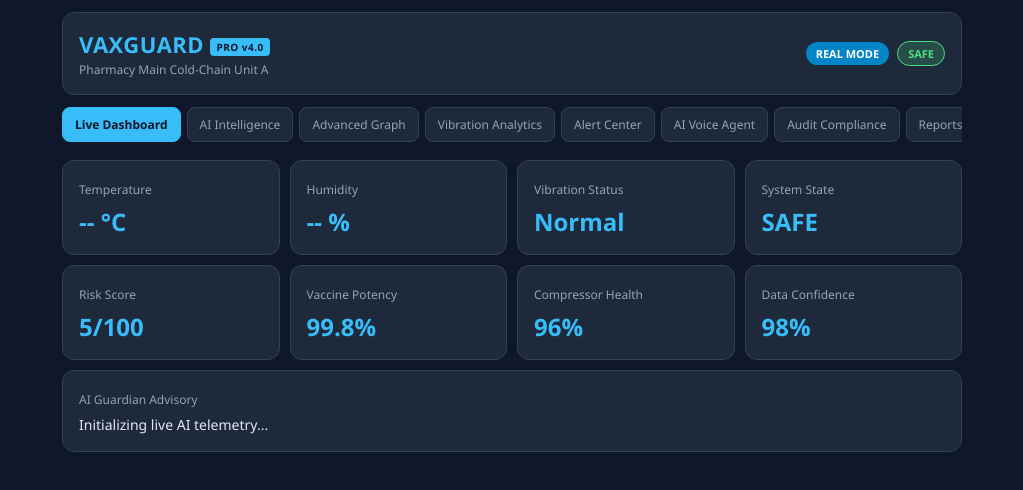
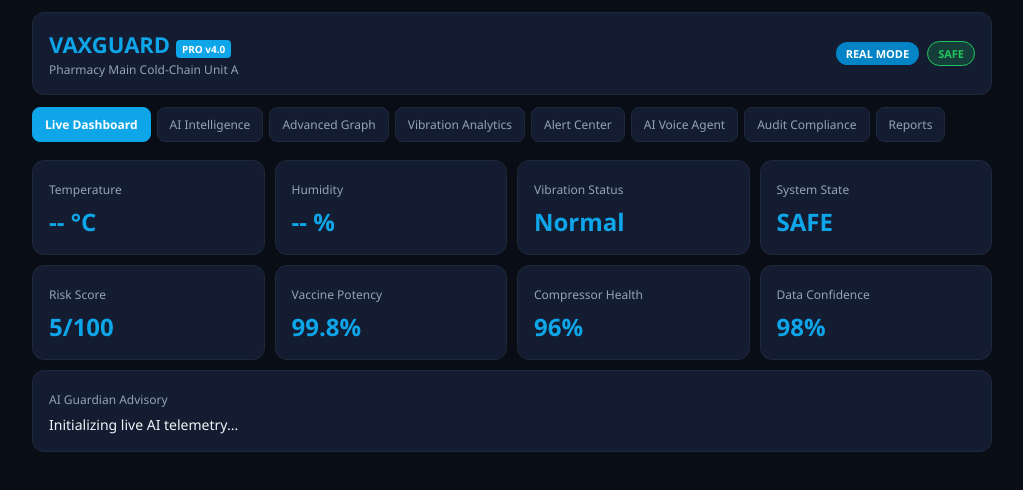
Before and after one commit to SHREESH-S/vaxguard-cloud, a website: page public/index.html in a window 1280 px wide. Shown: the whole page, without its empty margins (128-1151 px from the left). Drawn offline with nearby package versions, Linux system fonts and the light colour scheme.

Commit message:
Refactor CSS variables and styles
Updated CSS variables and styles for improved design consistency and readability.

```diff
--- a/public/style.css
+++ b/public/style.css
@@ -1,44 +1,42 @@
 :root {
-  --bg-main: #0f172a;
-  --bg-card: #1e293b;
-  --text-main: #e2e8f0;
+  --bg-main: #090d16;
+  --bg-card: #131c31;
+  --text-main: #f1f5f9;
   --text-muted: #94a3b8;
-  --accent: #38bdf8;
-  --safe: #4ade80;
-  --warn: #fbbf24;
-  --critical: #f87171;
-  --border: #334155;
+  --accent: #0ea5e9;
+  --safe: #22c55e;
+  --warn: #eab308;
+  --critical: #ef4444;
+  --border: #1e293b;
 }
 
 * { box-sizing: border-box; margin: 0; padding: 0; font-family: 'Segoe UI', system-ui, sans-serif; }
 body { background-color: var(--bg-main); color: var(--text-main); padding: 12px; }
 
-.app-container { max-width: 900px; margin: 0 auto; }
-
+.app-container { max-width: 960px; margin: 0 auto; }
 .app-header { display: flex; justify-content: space-between; align-items: center; background: var(--bg-card); padding: 16px; border-radius: 12px; border: 1px solid var(--border); margin-bottom: 12px; }
-.brand h1 { font-size: 22px; color: var(--accent); letter-spacing: 0.5px; }
+.brand h1 { font-size: 22px; color: var(--accent); }
 .brand p { font-size: 12px; color: var(--text-muted); margin-top: 2px; }
-.badge { background: var(--accent); color: var(--bg-main); font-size: 10px; padding: 2px 6px; border-radius: 4px; font-weight: bold; vertical-align: middle; }
+.badge { background: var(--accent); color: #fff; font-size: 10px; padding: 2px 6px; border-radius: 4px; font-weight: bold; }
 
 .header-status { display: flex; gap: 8px; align-items: center; }
 .status-badge { font-size: 11px; font-weight: bold; padding: 4px 10px; border-radius: 20px; }
 .status-badge.real { background: #0284c7; color: #fff; }
-.status-badge.demo { background: #d97706; color: #fff; }
-.status-badge.safe { background: rgba(74, 222, 128, 0.2); color: var(--safe); border: 1px solid var(--safe); }
-.status-badge.warn { background: rgba(251, 191, 36, 0.2); color: var(--warn); border: 1px solid var(--warn); }
-.status-badge.crit { background: rgba(248, 113, 113, 0.2); color: var(--critical); border: 1px solid var(--critical); }
+.status-badge.safe { background: rgba(34, 197, 94, 0.2); color: var(--safe); border: 1px solid var(--safe); }
+.status-badge.warn { background: rgba(234, 179, 8, 0.2); color: var(--warn); border: 1px solid var(--warn); }
+.status-badge.crit { background: rgba(239, 68, 68, 0.2); color: var(--critical); border: 1px solid var(--critical); }
 
 .nav-tabs { display: flex; gap: 6px; overflow-x: auto; padding-bottom: 6px; margin-bottom: 12px; }
-.tab-btn { background: var(--bg-card); color: var(--text-muted); border: 1px solid var(--border); padding: 8px 12px; border-radius: 8px; font-size: 12px; cursor: pointer; white-space: nowrap; transition: 0.2s; }
-.tab-btn.active { background: var(--accent); color: var(--bg-main); font-weight: bold; border-color: var(--accent); }
+.tab-btn { background: var(--bg-card); color: var(--text-muted); border: 1px solid var(--border); padding: 8px 12px; border-radius: 8px; font-size: 12px; cursor: pointer; white-space: nowrap; }
+.tab-btn.active { background: var(--accent); color: #fff; font-weight: bold; border-color: var(--accent); }
 
-.emergency-banner { background: rgba(248, 113, 113, 0.2); border: 1px solid var(--critical); color: var(--critical); padding: 12px; border-radius: 8px; margin-bottom: 12px; font-size: 13px; font-weight: bold; text-align: center; }
+.emergency-banner { background: rgba(239, 68, 68, 0.2); border: 1px solid var(--critical); color: var(--critical); padding: 12px; border-radius: 8px; margin-bottom: 12px; font-size: 13px; font-weight: bold; text-align: center; }
 .emergency-banner.hidden { display: none; }
 
 .screen { display: none; }
 .screen.active { display: block; }
 
-.grid-dashboard { display: grid; grid-template-columns: repeat(auto-fit, minmax(200px, 1fr)); gap: 10px; }
+.grid-dashboard { display: grid; grid-template-columns: repeat(auto-fit, minmax(210px, 1fr)); gap: 10px; }
 .card { background: var(--bg-card); border: 1px solid var(--border); border-radius: 12px; padding: 16px; }
 .card.full-width { grid-column: 1 / -1; }
 .card-label { font-size: 12px; color: var(--text-muted); }
@@ -48,6 +46,7 @@ body { background-color: var(--bg-main); color: var(--text-main); padding: 12px;
 .insight-p { font-size: 13px; color: var(--text-muted); line-height: 1.5; margin-top: 6px; }
 .insight-grid { display: grid; grid-template-columns: 1fr 1fr; gap: 10px; margin-top: 12px; font-size: 13px; }
 
+.chart-container { position: relative; height: 280px; width: 100%; margin-top: 10px; }
 .analytics-row { display: flex; justify-content: space-around; margin-top: 12px; font-size: 13px; color: var(--text-muted); background: rgba(0,0,0,0.2); padding: 8px; border-radius: 6px; }
 
 .scroll-list { max-height: 300px; overflow-y: auto; font-size: 12px; background: rgba(0,0,0,0.2); border-radius: 8px; padding: 10px; margin-top: 10px; }
@@ -60,14 +59,10 @@ body { background-color: var(--bg-main); color: var(--text-main); padding: 12px;
 .chat-input-row { display: flex; gap: 8px; }
 .chat-input-row input { flex: 1; background: var(--bg-main); border: 1px solid var(--border); padding: 10px; border-radius: 8px; color: var(--text-main); }
 
-.btn { background: var(--accent); color: var(--bg-main); border: none; padding: 10px 16px; border-radius: 8px; font-weight: bold; cursor: pointer; font-size: 13px; margin-top: 8px; }
+.btn { background: var(--accent); color: #fff; border: none; padding: 10px 16px; border-radius: 8px; font-weight: bold; cursor: pointer; font-size: 13px; margin-top: 8px; }
 .btn-alt { background: var(--border); color: var(--text-main); }
 .btn-row { display: flex; gap: 10px; margin-top: 10px; }
 
 .audit-table { width: 100%; border-collapse: collapse; font-size: 12px; margin-top: 8px; }
-.audit-table th, .audit-table td { padding: 8px; text-align: left; border-bottom: 1px solid var(--border); }
-.audit-table th { color: var(--text-muted); background: rgba(0,0,0,0.2); }
-
-.form-group { margin-bottom: 12px; }
-.form-group label { display: block; font-size: 12px; color: var(--text-muted); margin-bottom: 4px; }
-.form-group input { width: 100%; background: var(--bg-main); border: 1px solid var(--border); padding: 8px; border-radius: 6px; color: var(--text-main); }
+.audit-table th, .audit-table td { padding: 8px 12px; text-align: left; border-bottom: 1px solid var(--border); }
+.audit-table th { color: var(--text-muted); background: rgba(0,0,0,0.3); }
```
